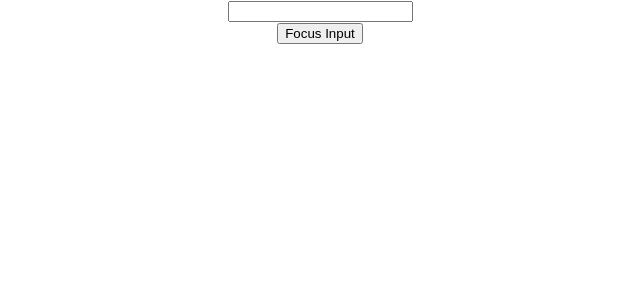
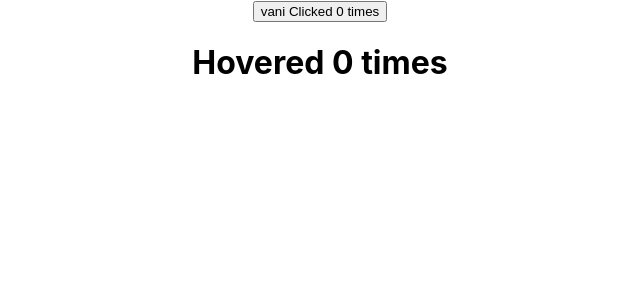
Before and after one commit to vanikrishnan/sample_react_app, a React (Create React App) app: page / in a window 1280 px wide. Shown: the top 300 px of the page, without its empty margins (320-960 px from the left). Built offline with nearby package versions, Linux system fonts and the light colour scheme.

Commit message:
hoc and portals

```diff
--- a/public/index.html
+++ b/public/index.html
@@ -29,6 +29,7 @@
   <body>
     <noscript>You need to enable JavaScript to run this app.</noscript>
     <div id="root"></div>
+    <div id="portal-root"></div>
     <!--
       This HTML file is a template.
       If you open it directly in the browser, you will see an empty page.
--- a/src/App.js
+++ b/src/App.js
@@ -20,6 +20,11 @@
 import RefDemo from './components/RefDemo';
 import FocusInput from './components/FocusInput';
 import FRParentInput from './components/FRParentInput';
+import PortalDemo from './components/PortalDemo';
+import ErrorBoundary from './components/ErrorBoundary';
+import Hero from './components/Hero';
+import ClickCounter from './components/ClickCounter';
+import HoverCounter from './components/HoverCounter';
 
 function App() {
   return (
@@ -63,7 +68,19 @@
       <ParentCompo /> */}
       {/* <RefDemo /> */}
       {/* <FocusInput /> */}
-      <FRParentInput />
+      {/* <FRParentInput /> */}
+      {/* <PortalDemo /> */}
+      {/* <ErrorBoundary>
+      <Hero heroName="Batsman" />
+      </ErrorBoundary>
+      <ErrorBoundary>
+      <Hero heroName="Superman" />
+      </ErrorBoundary>
+      <ErrorBoundary>
+      <Hero heroName="Joker" />
+      </ErrorBoundary> */}
+      <ClickCounter name="vani"/>
+      <HoverCounter />
     </div>
   );
 }
--- /dev/null
+++ b/src/components/ClickCounter.js
@@ -0,0 +1,16 @@
+import React from'react';
+import withCounter from './withCounter';
+
+class ClickCounter extends React.Component {
+
+render() {
+const {count, incrementCount} = this.props;
+return (
+    <button onClick={incrementCount}>
+    {this.props.name} Clicked {count} times</button>
+)
+}
+
+}
+
+export default withCounter(ClickCounter, 5);
--- /dev/null
+++ b/src/components/ErrorBoundary.js
@@ -0,0 +1,29 @@
+import React from  'react'
+
+class ErrorBoundary extends React.Component {
+    constructor(props) {
+        super(props);
+        this.state = {
+            hasError: false
+        }
+    }
+
+    static getDerivedStateFromError(error) {
+        return {
+            hasError: true
+        }
+    }
+
+    componentDidCatch(error, info) {
+        console.log(error, info)
+    }
+
+    render() {
+        if(this.state.hasError)
+        return <h1>Something went wrong</h1>
+        else
+        return this.props.children;
+    }
+}
+
+export default ErrorBoundary;
--- /dev/null
+++ b/src/components/Hero.js
@@ -0,0 +1,11 @@
+import React from 'react'
+
+function  Hero({heroName}) {
+    if(heroName === 'Joker')
+    throw new Error('Not a hero')
+    return (
+        <div>{heroName}</div>
+    )
+}
+
+export default Hero;
--- /dev/null
+++ b/src/components/HoverCounter.js
@@ -0,0 +1,15 @@
+import React from'react';
+import withCounter from './withCounter';
+
+class HoverCounter extends React.Component {
+
+render() {
+const {count, incrementCount} = this.props;
+return (
+    <h1 onMouseOver={incrementCount}>Hovered {count} times</h1>
+)
+}
+
+}
+
+export default withCounter(HoverCounter, 10);
--- /dev/null
+++ b/src/components/PortalDemo.js
@@ -0,0 +1,8 @@
+import React from 'react';
+import ReactDOM from 'react-dom';
+
+function PortalDemo() {
+    return ReactDOM.createPortal(<h1>Portal Demo</h1>, document.getElementById('portal-root'));
+}
+
+export default PortalDemo;
--- /dev/null
+++ b/src/components/withCounter.js
@@ -0,0 +1,30 @@
+import React from 'react';
+
+const withCounter = (WrappedComp, incrementNum) => {
+class WithCounter extends React.Component {
+    constructor(props) {
+        super(props);
+        this.state = {
+            count: 0
+        };
+    }
+
+    incrementCount = () => {
+        this.setState((prevState)=> {
+            return {
+            count: prevState.count + incrementNum
+            }
+        })
+    }
+
+    render() {
+        console.log(this.props.name);
+        return <WrappedComp count={this.state.count} incrementCount={this.incrementCount}
+        {...this.props}
+        />
+    }
+}
+return WithCounter;
+}
+
+export default withCounter;
```
